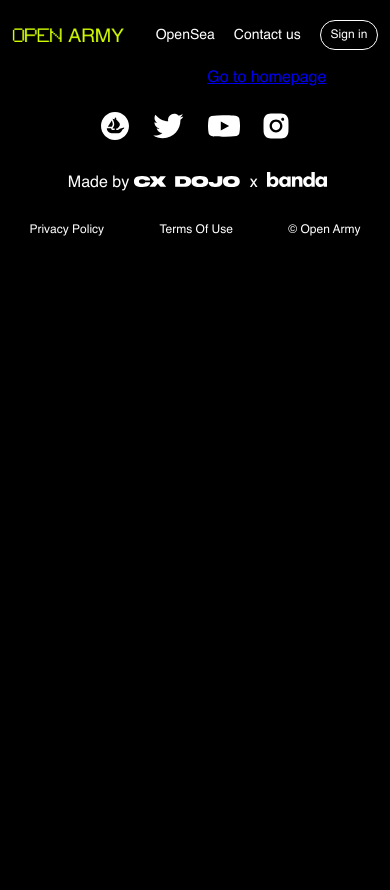
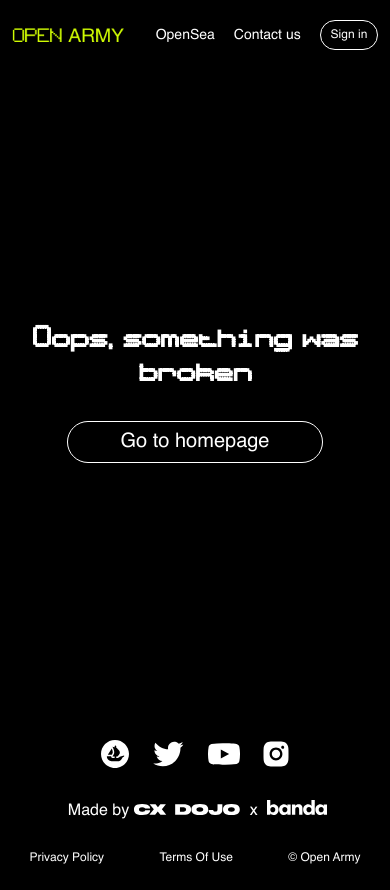
Before and after one commit to Mionder/nft-brave, a React (Create React App) app: page /404 in a window 390 px wide. Before the commit the page ends 844 px from the top, so only its background shows below. Built offline with nearby package versions, Linux system fonts and the light colour scheme.

Commit message:
404 page styles

```diff
--- a/src/App.css
+++ b/src/App.css
@@ -150,6 +150,39 @@ header {
 .video-main_mobile {
     display: none;
 }
+.error-404 {
+    height: calc(100vh - 50px - 150px);
+    display: flex;
+    justify-content: center;
+    align-items: center;
+}
+
+.wrapper-error a {
+    color: #FFFFFF;
+    font-size: 24px;
+    text-decoration: none;
+    text-align: center;
+    border: 1px solid #FFFFFF;
+    border-radius: 32px;
+    padding: 10px 30px;
+    margin: auto;
+    max-width: 25%;
+    display: block;
+    transition: .4s;
+}
+.wrapper-error a:hover {
+    background: #FFFFFF;
+    color: #000000;
+    transition: .4s;
+}
+.wrapper-error h4 {
+    font-size: 72px;
+    color: #FFFFFF;
+    line-height: 120%;
+    text-align: center !important;
+    font-family: "SpriteCoder", sans-serif;
+    margin-bottom: 32px;
+}
 
 @media screen and (max-width: 1636px) {
     .container {
@@ -181,9 +214,16 @@ header {
     .card-btn {
         width: 100% !important;
     }
+    .wrapper-error a {
+        max-width: 50%;
+    }
 }
 
 @media(max-width: 992px) {
+    .wrapper-error h4 {
+        font-size: 64px;
+        line-height: 105%;
+    }
     .collect-top-title,
     .collect-bottom-title{
         font-size: 100px !important;
@@ -196,6 +236,12 @@ header {
 }
 
 @media screen and (max-width: 768px) {
+    .wrapper-error h4 {
+        font-size: 48px;
+    }
+    .wrapper-error a {
+        font-size: 20px;
+    }
     #modal-modal-description {
         font-size: 18px;
         margin-top: 20px;
@@ -246,6 +292,9 @@ header {
 }
 
 @media screen and (max-width: 475px) {
+    .wrapper-error h4 {
+        font-size: 32px;
+    }
     .concated-titles {
         display: none;
     }
@@ -321,3 +370,8 @@ header {
         justify-content: space-between;
     }
 }
+@media screen and (max-width: 425px) {
+    .wrapper-error a {
+        max-width: 70%;
+    }
+}
--- a/src/components/AccordionList/AccordionList.module.scss
+++ b/src/components/AccordionList/AccordionList.module.scss
@@ -7,9 +7,12 @@
       display: none;
     }
   }
-  .accordion-summary_group,
+  .accordion-summary_group {
+    display: flex;
+    align-items: center;
+  }
   .accordion-summary_group-details{
-    @media(max-width: 992px) {
+    @media(max-width: 1200px) {
       display: flex;
       align-items: center;
     }
--- a/src/pages/Admin.js
+++ b/src/pages/Admin.js
@@ -95,35 +95,26 @@ const Admin = () => {
 
     return (
         <>
-            <h1>Title</h1>
-
-            <div style={{background: '#000'}}>
-                <AccordionList data={data} totalSum='20000'/>
-            </div>
 
 
-            <div style={{marginBottom: 80}}>
-                <Typography titleNum='h3' color='primary'> <span>1</span> DROP </Typography>
-                <CardList data={data}/>
-            </div>
             <div style={{marginBottom: 80}}>
                 <Typography titleNum='h3' color='primary'> ranks </Typography>
                 <CardList data={RanksConfig} btnTitle='Upgrade'/>
             </div>
 
-            <div style={{marginBottom: 80}} className={style['card-list']}>
+            {/*<div style={{marginBottom: 80}} className={style['card-list']}>*/}
 
-                {configAdminCards.map(item => {
-                    return (
-                        <Link key={item['_id']} to={'/'}>
-                            <Card key={item['_id']}
-                                  className={`${style['card-list-item']} ${styleCardAdmin['card-admin']}`}
-                                  src={item.img} title={item.name}/>
-                        </Link>
-                    )
-                })}
+            {/*    {configAdminCards.map(item => {*/}
+            {/*        return (*/}
+            {/*            <Link key={item['_id']} to={'/'}>*/}
+            {/*                <Card key={item['_id']}*/}
+            {/*                      className={`${style['card-list-item']} ${styleCardAdmin['card-admin']}`}*/}
+            {/*                      src={item.img} title={item.name}/>*/}
+            {/*            </Link>*/}
+            {/*        )*/}
+            {/*    })}*/}
 
-            </div>
+            {/*</div>*/}
 
 
             {data.map((item) => {
--- a/src/pages/Error.js
+++ b/src/pages/Error.js
@@ -3,10 +3,15 @@ import { Link } from "react-router-dom";
 
 const Error404 = () => {
   return (
-    <>
-      Oops, something was broken
-      <Link to="/">Go to homepage</Link>
-    </>
+    <section className="error-404">
+      <div className="container">
+        <div className="wrapper-error">
+          <h4>Oops, something was broken</h4>
+          <Link to="/">Go to homepage</Link>
+        </div>
+      </div>
+
+    </section>
   )
 }
 
```
Also changed, not shown: src/components/Header/index.js (+4 -1 lines).
